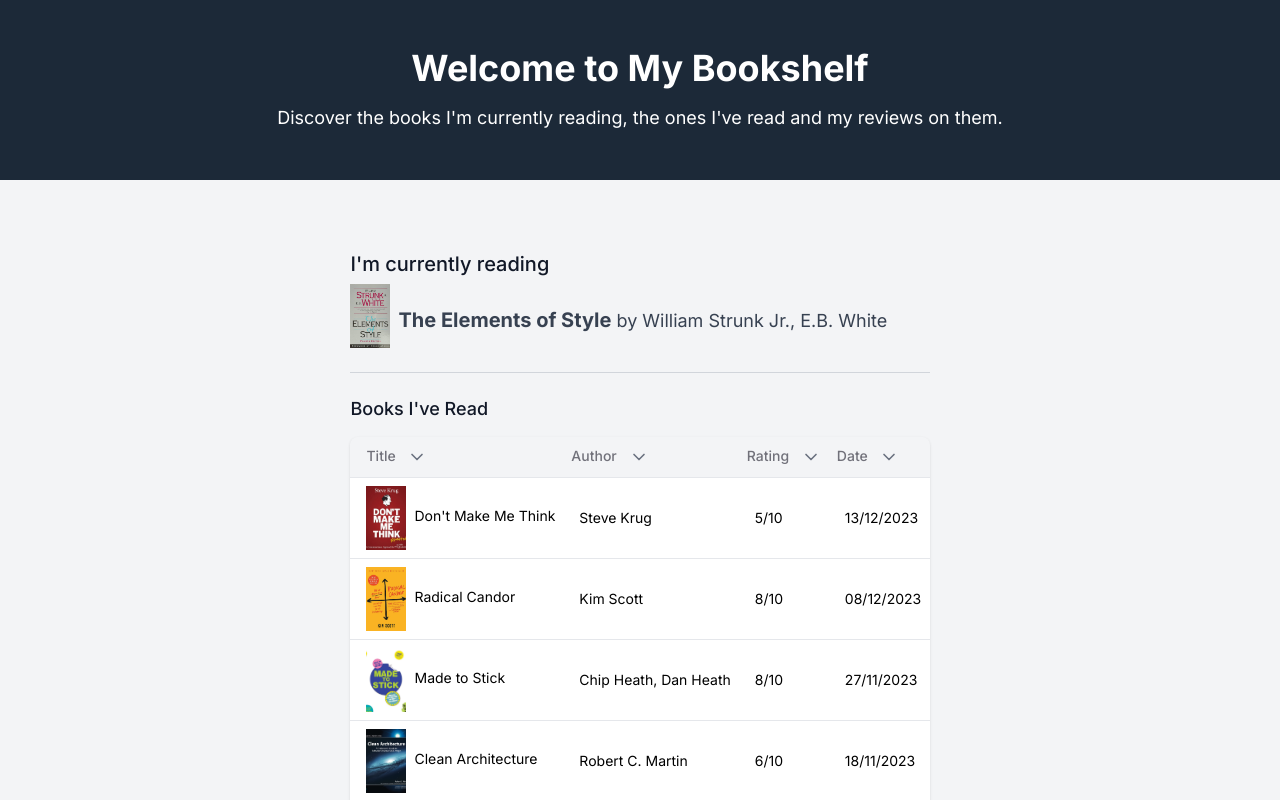
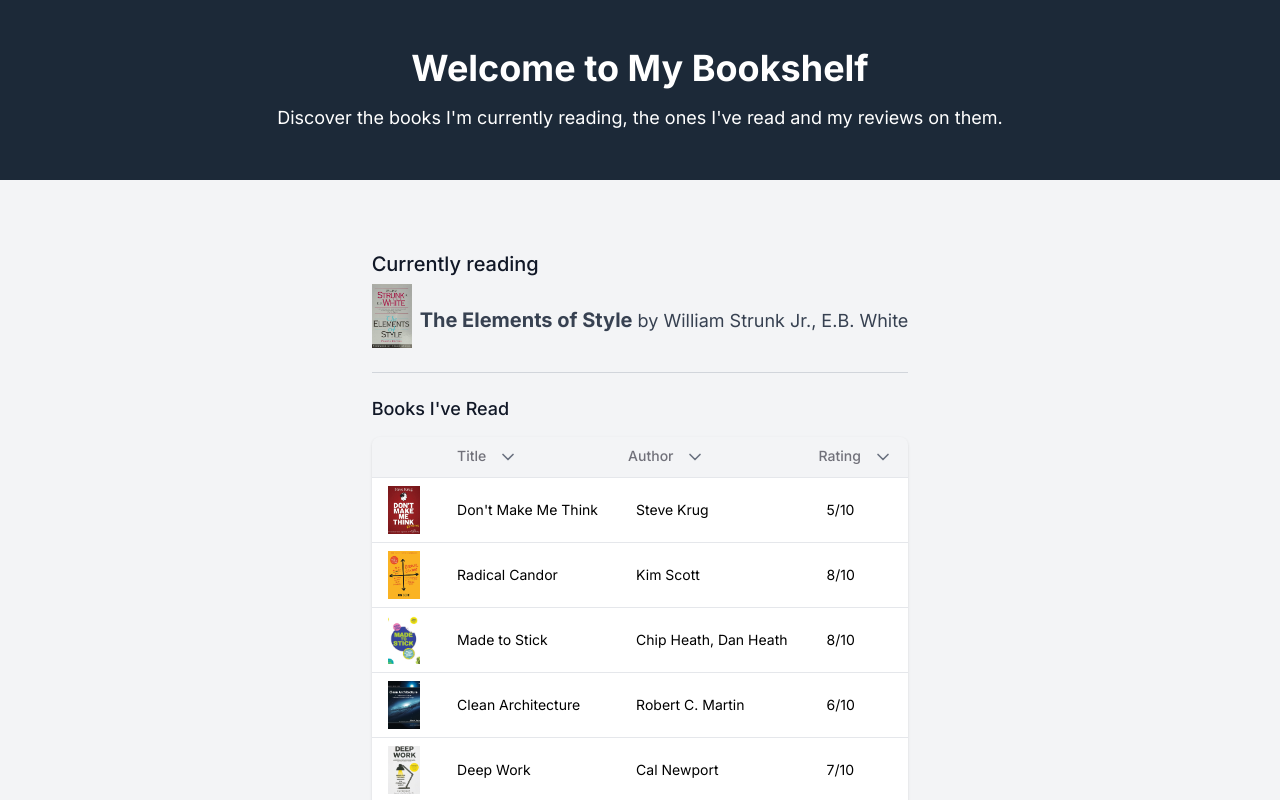
Before and after one commit to selcukcihan/books, a Next.js app: page / in a window 1280 px wide. Shown: the top 800 px of the page. Built offline with nearby package versions, Linux system fonts and the light colour scheme.

Commit message:
Simplify

```diff
--- a/components/books.tsx
+++ b/components/books.tsx
@@ -27,6 +27,7 @@ export default function Component({ bookshelf }: { bookshelf: Bookshelf }) {
       return a[sortColumn] < b[sortColumn] ? -1 : 1
     }
   }
+
   return (
     <div className="min-h-screen bg-[#f3f4f6] flex flex-col">
       <div className="bg-[#1c2938] text-white py-12 px-6 text-center mb-6">
@@ -38,7 +39,7 @@ export default function Component({ bookshelf }: { bookshelf: Bookshelf }) {
       <div className="max-w-7xl mx-auto py-6 sm:px-6 lg:px-8 flex-grow">
         <div className="px-4 py-6 sm:px-0">
           <div className="mb-6">
-            <h1 className="text-xl leading-6 font-medium text-gray-900">{"I'm currently reading"}</h1>
+            <h1 className="text-xl leading-6 font-medium text-gray-900">{"Currently reading"}</h1>
             {bookshelf.current.map((book, index) => (
               <div key={index} className="flex items-center mt-2 text-xl text-gray-700 ">
                 <Image
@@ -67,6 +68,7 @@ export default function Component({ bookshelf }: { bookshelf: Bookshelf }) {
             <Table className="min-w-full divide-y divide-gray-200">
               <TableHeader>
                 <TableRow>
+                  <TableHead className="pl-4 cursor-pointer" />
                   <TableHead className="pl-4 cursor-pointer" onClick={() => onClick("title")}>
                     Title{" "}
                     <svg
@@ -118,23 +120,6 @@ export default function Component({ bookshelf }: { bookshelf: Bookshelf }) {
                       <path d="m6 9 6 6 6-6" />
                     </svg>
                   </TableHead>
-                  <TableHead className="cursor-pointer" onClick={() => onClick("end")}>
-                    Date{" "}
-                    <svg
-                      className=" h-5 w-5 text-gray-500 inline-block ml-2"
-                      fill="none"
-                      height="24"
-                      stroke="currentColor"
-                      strokeLinecap="round"
-                      strokeLinejoin="round"
-                      strokeWidth="2"
-                      viewBox="0 0 24 24"
-                      width="24"
-                      xmlns="http://www.w3.org/2000/svg"
-                    >
-                      <path d="m6 9 6 6 6-6" />
-                    </svg>
-                  </TableHead>
                 </TableRow>
               </TableHeader>
               <TableBody className="bg-white divide-y divide-gray-200">
@@ -144,7 +129,7 @@ export default function Component({ bookshelf }: { bookshelf: Bookshelf }) {
                       <Link href={book.externalLink} target="_blank">
                         <Image
                           alt={`${book.title} cover`}
-                          className="object-cover h-16 w-10 inline-block mr-2"
+                          className="object-cover h-12 w-8 inline-block mr-2"
                           height="60"
                           src={book.cover}
                           style={{
@@ -153,12 +138,11 @@ export default function Component({ bookshelf }: { bookshelf: Bookshelf }) {
                           }}
                           width="40"
                         />
-                        {book.title}
                       </Link>
                     </TableCell>
+                    <TableCell className="pl-4">{book.title}</TableCell>
                     <TableCell className="pl-4">{book.author}</TableCell>
                     <TableCell className="pl-4">{book.rating}/10</TableCell>
-                    <TableCell className="pl-4">{book.end.toLocaleDateString('en-GB')}</TableCell>
                   </TableRow>
                 ))}
               </TableBody>
```
